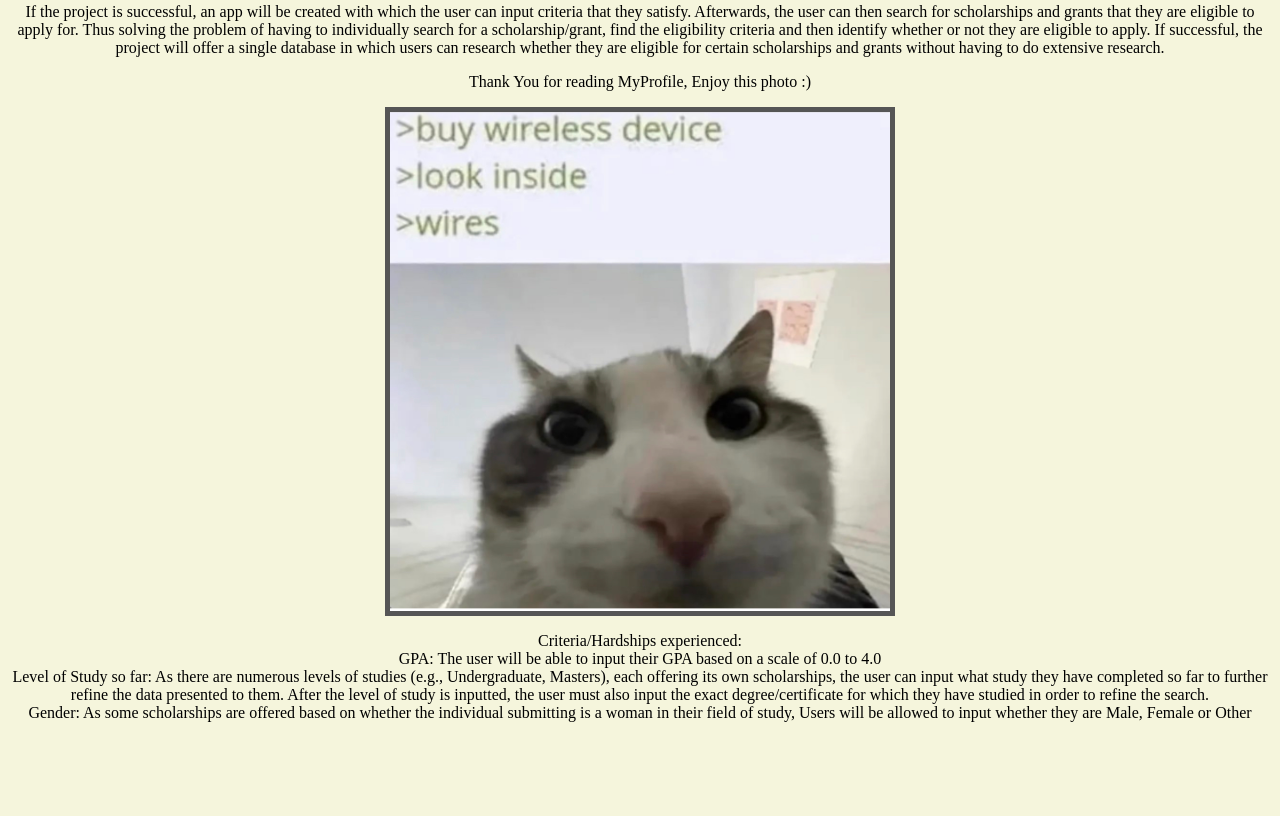
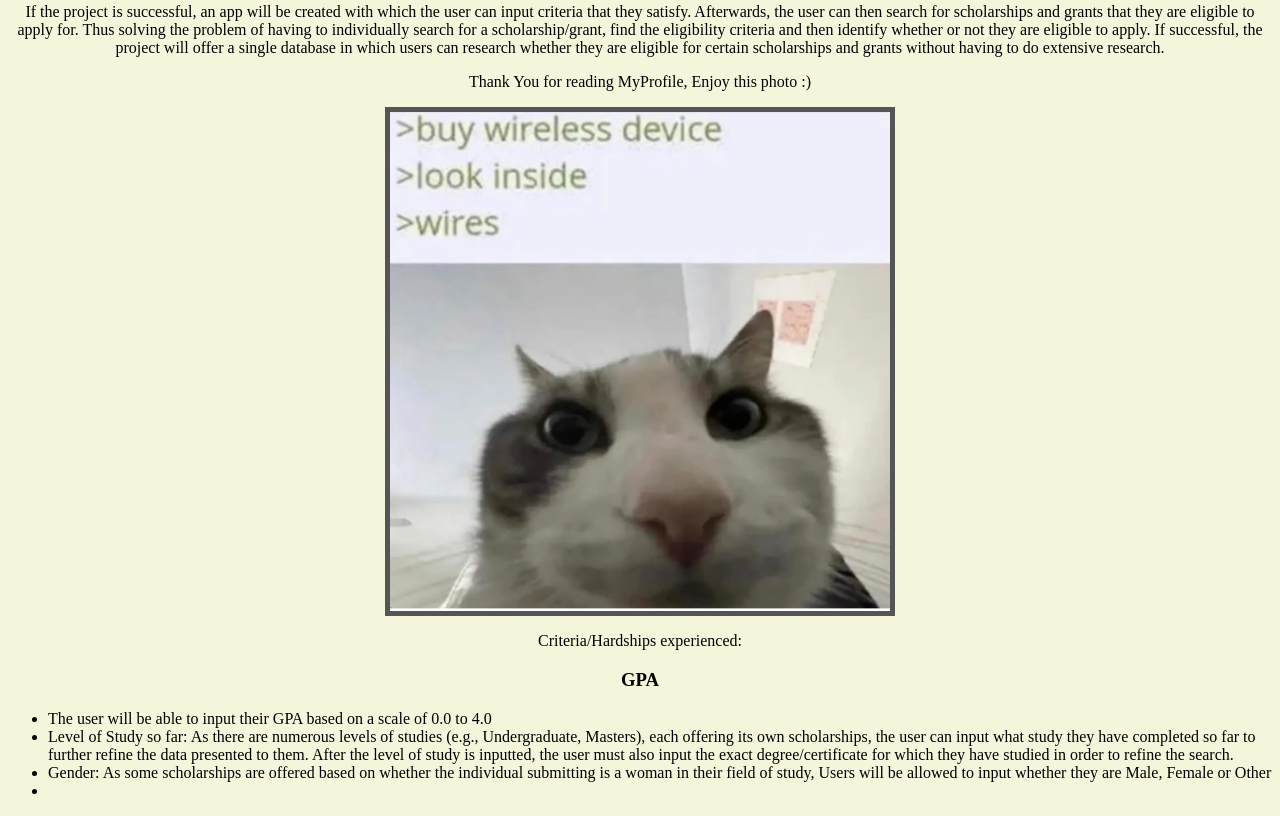
Before and after one commit to Tstonch/Myprofile-Tommy-S3719333, a plain HTML site: page Index.html in a window 1280 px wide. Shown: the part 4317-5133 px from the top of the page. Before the commit the page ends 5055 px from the top, so only its background shows below. Drawn offline with Linux system fonts and the light colour scheme.

Commit message:
Update Index.html

```diff
--- a/Index.html
+++ b/Index.html
@@ -116,15 +116,16 @@ The project will involve the Development of an mobile app in which the user can
 
 
 
-   <p>
+  <p>
           Criteria/Hardships experienced:
-          <br>
-        GPA: The user will be able to input their GPA based on a scale of 0.0 to 4.0
-          <br>
-          Level of Study so far: As there are numerous levels of studies (e.g., Undergraduate, Masters), each offering its own scholarships, the user can input what study they have completed so far to further refine the data presented to them. After the level of study is inputted, the user must also input the exact degree/certificate for which they have studied in order to refine the search.
-          <br>
-          Gender: As some scholarships are offered based on whether the individual submitting is a woman in their field of study, Users will be allowed to input whether they are Male, Female or Other
-          <br>
+
+  <h3> GPA</h3>
+  <ul>
+  <li>The user will be able to input their GPA based on a scale of 0.0 to 4.0</li>
+   <li>Level of Study so far: As there are numerous levels of studies (e.g., Undergraduate, Masters), each offering its own scholarships, the user can input what study they have completed so far to further refine the data presented to them. After the level of study is inputted, the user must also input the exact degree/certificate for which they have studied in order to refine the search.</li>
+    <li> Gender: As some scholarships are offered based on whether the individual submitting is a woman in their field of study, Users will be allowed to input whether they are Male, Female or Other<li>
+  </ul>
+
   </p>
 
 
```
